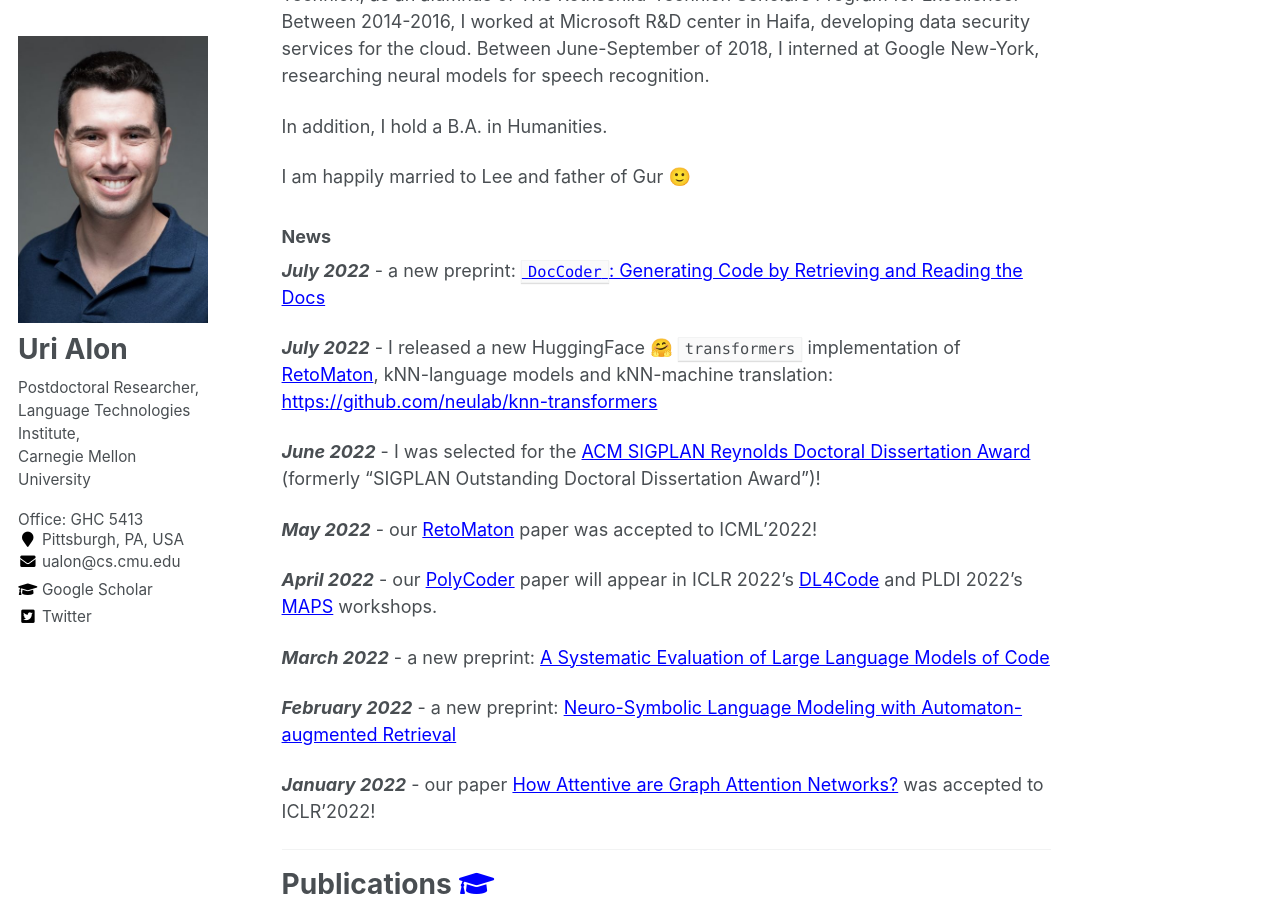
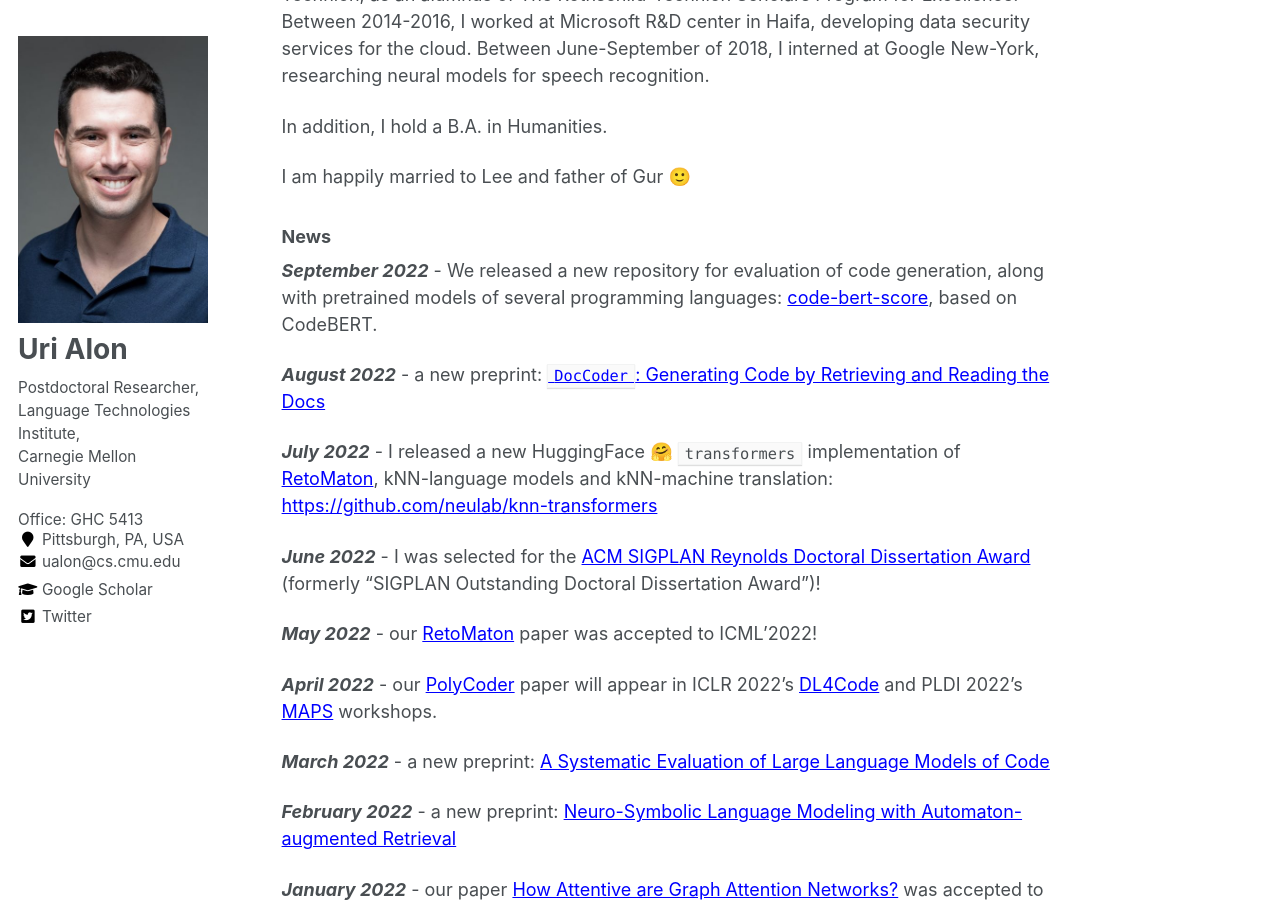
Before and after one commit to urialon/urialon.github.io, a Jekyll site: the page built from _pages/about.md, in a window 1280 px wide and 900 px high, scrolled down 405 px. Built offline with Jekyll 4.4.1, drawn with Linux system fonts in a browser that asks for light colours.

Commit message:
Update code-bert-score

```diff
--- a/_pages/about.md
+++ b/_pages/about.md
@@ -63,7 +63,9 @@ In addition, I hold a B.A. in Humanities.
 I am happily married to Lee and father of Gur 🙂
 
 ### News
-**_July 2022_** - a new preprint: [`DocCoder`: Generating Code by Retrieving and Reading the Docs](#doccoder)
+**_September 2022_** - We released a new repository for evaluation of code generation, along with pretrained models of several programming languages: [code-bert-score](https://github.com/neulab/code-bert-score){:target="_blank"}, based on CodeBERT.
+
+**_August 2022_** - a new preprint: [`DocCoder`: Generating Code by Retrieving and Reading the Docs](#doccoder)
 
 **_July 2022_** - I released a new HuggingFace 🤗 `transformers` implementation of [RetoMaton](#retomaton), kNN-language models and kNN-machine translation: [https://github.com/neulab/knn-transformers](https://github.com/neulab/knn-transformers){:target="_blank"}
 
```
